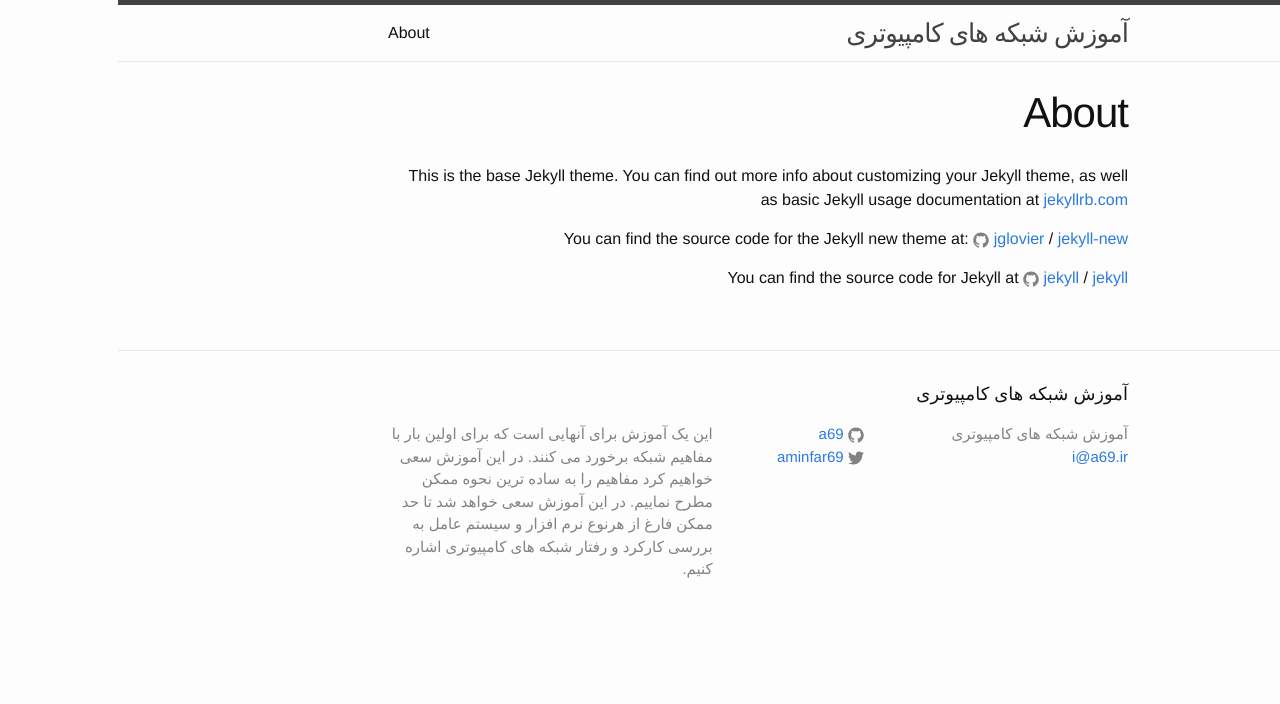
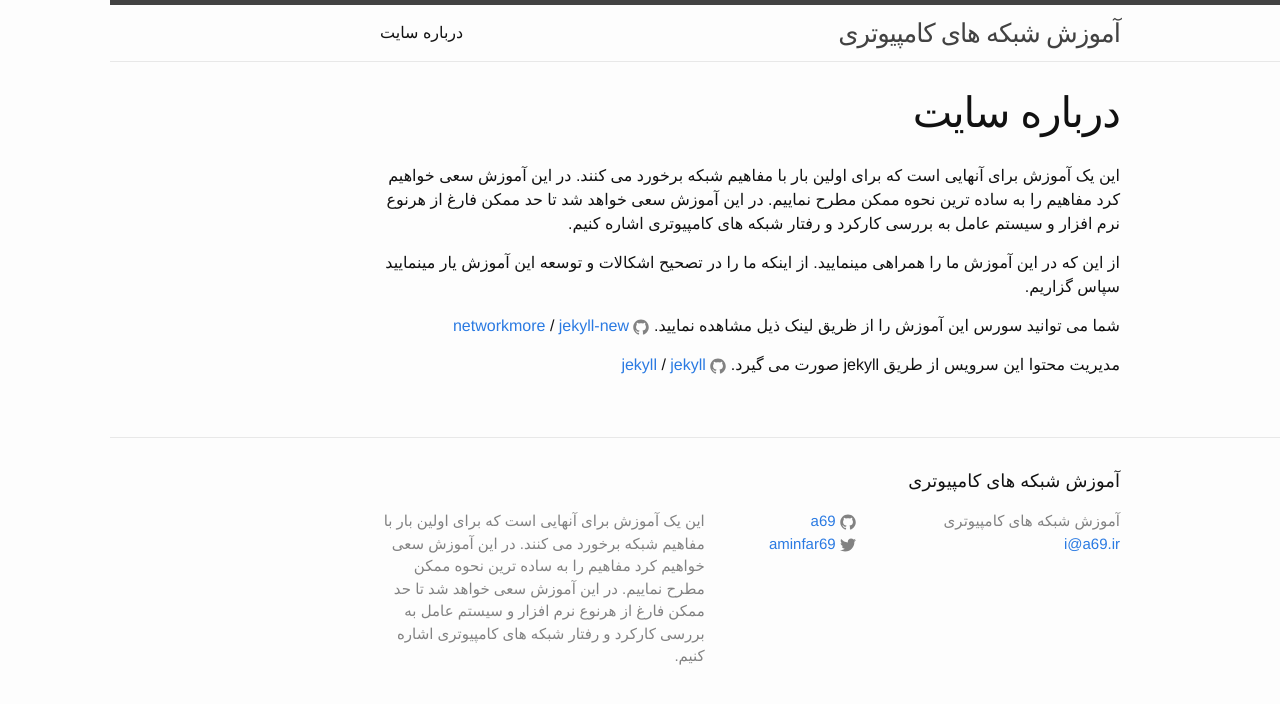
Before and after one commit to networkmore/network, a Jekyll site: the page built from about.md, in a window 1280 px wide. Shown: the top 704 px of the page. Built offline with Jekyll 4.4.1, drawn with Linux system fonts in a browser that asks for light colours.

Commit message:
add persian About

```diff
--- a/about.md
+++ b/about.md
@@ -1,15 +1,17 @@
 ---
 layout: page
-title: About
+title: درباره سایت
 permalink: /about/
 ---
 
-This is the base Jekyll theme. You can find out more info about customizing your Jekyll theme, as well as basic Jekyll usage documentation at [jekyllrb.com](http://jekyllrb.com/)
+این یک آموزش برای آنهایی است که برای اولین بار با مفاهیم شبکه برخورد می کنند. در این آموزش سعی خواهیم کرد مفاهیم را به ساده ترین نحوه ممکن مطرح نماییم. در این آموزش سعی خواهد شد تا حد ممکن فارغ از هرنوع نرم افزار و سیستم عامل به بررسی کارکرد و رفتار شبکه های کامپیوتری اشاره کنیم.
 
-You can find the source code for the Jekyll new theme at:
-{% include icon-github.html username="jglovier" %} /
-[jekyll-new](https://github.com/jglovier/jekyll-new)
+از این که در این آموزش ما را همراهی مینمایید. از اینکه ما را در تصحیح اشکالات و توسعه این آموزش یار مینمایید سپاس گزاریم.
 
-You can find the source code for Jekyll at
+شما می توانید سورس این آموزش را از ظریق لینک ذیل مشاهده نمایید.
+{% include icon-github.html username="networkmore" %} /
+[jekyll-new](https://github.com/networkmore/network)
+
+مدیریت محتوا این سرویس از طریق jekyll صورت می گیرد.
 {% include icon-github.html username="jekyll" %} /
 [jekyll](https://github.com/jekyll/jekyll)
```
